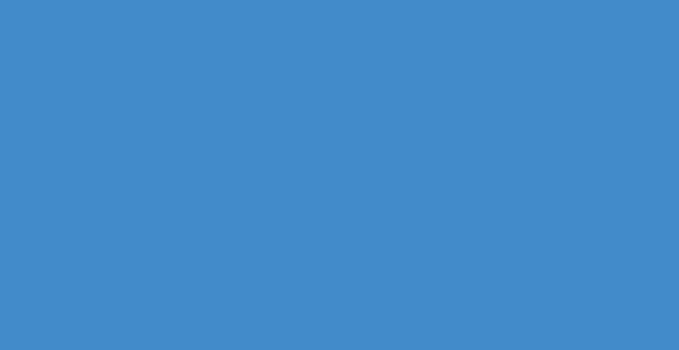
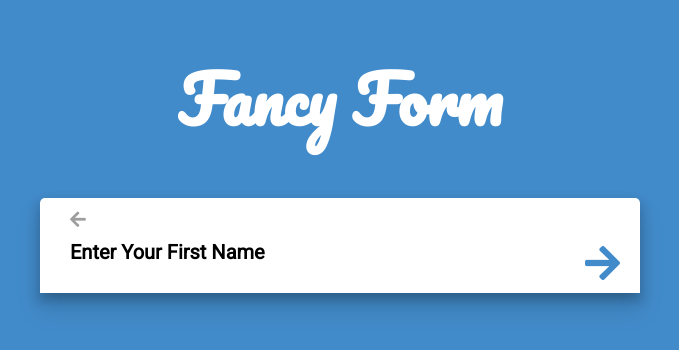
Before and after one commit to solomonsokoya/Sassy, a website: page index.html in a window 1280 px wide. Shown: the whole page, without its empty margins (300-979 px from the left). Drawn offline with Linux system fonts and the light colour scheme.

Commit message:
updates on form css

```diff
--- a/index.html
+++ b/index.html
@@ -7,6 +7,19 @@
     <link rel="stylesheet" href="https://use.fontawesome.com/releases/v5.2.0/css/all.css" integrity="sha384-hWVjflwFxL6sNzntih27bfxkr27PmbbK/iSvJ+a4+0owXq79v+lsFkW54bOGbiDQ" crossorigin="anonymous">
   </head>
   <body>
-
+    <div id="container">
+      <h1 class="logo">Fancy Form</h1>
+      <div id="form-box">
+        <i id="prev-btn" class="fas fa-arrow-left"></i>
+        <i id="next-btn" class="fas fa-arrow-right"></i>
+        <div id="input-group">
+          <input id="input-field" required>
+          <label id="input-label"> Enter Your First Name</label>
+          <div id="input-progress"></div>
+        </div>
+        <div id="progress-bar"></div>
+      </div>
+    </div>
+    <script src="js/main.js"></script>
   </body>
 </html>
--- a/scss/main.scss
+++ b/scss/main.scss
@@ -1,5 +1,110 @@
+@import url('https://fonts.googleapis.com/css?family=Pacifico|Roboto');
+
 $primary: #428bca;
+$secondary: lighten($primary, 30%);
+$light: #9e9e9e;
 
 body {
-  background: $primary
+  background: $primary;
+  font-family: 'Roboto', sans-serif;
+  margin: 0;
 }
+
+h1.logo{
+  color: #fff;
+  font-family: 'Pacifico', cursive;
+  font-size: 4em;
+}
+
+#container{
+  height: 100vh;
+  display: flex;
+  flex-direction: column;
+  justify-content: top;
+  align-items: center;
+}
+#form-box{
+  background: #ffff;
+  position: relative;
+  width: 600px;
+  border-top-left-radius: 5px;
+  border-top-right-radius: 5px;
+  box-shadow:  0 16px 24px 2px rgba(0, 0, 0, 0.1), 0 6px 10px 5px rgba(0, 0, 0, 0.1), 0 8px 10px -5px rgba(0, 0, 0, 0.2);
+  transition: transform 0.1s ease-in-out;
+}
+
+#form-box.close {
+  width: 0;
+  padding: 0;
+  overflow: hidden;
+  transition: 0.8s ease-in-out;
+  box-shadow: 0 16px 24px 2px rgba(0, 0, 0, 0);
+}
+
+#next-btn {
+  position: absolute;
+  right: 20px;
+  bottom: 10px;
+  font-size: 40px;
+  color: $primary;
+  float: right;
+  cursor: pointer;
+  z-index: 2;
+
+  &:hover {
+    color: $secondary;
+  }
+}
+
+#prev-btn {
+  position: absolute;
+  font-size: 18px;
+  left: 30px;
+  top: 12px;
+  z-index: 2;
+  color: $light;
+  float: right;
+  cursor: pointer;
+
+  &:hover {
+    color: $secondary;
+  }
+}
+
+#input-group {
+  position: relative;
+  padding: 30px 20px 20px 20px;
+  margin: 10px 60px 10px 10px;
+  opacity: 1;
+  transition: opacity 0.3s ease-in-out;
+
+  input {
+    position: relative;
+    width: 100%;
+    border: none;
+    font-size: 20px;
+    font-weight: bold;
+    outline: 0;
+    background: transparent;
+    box-shadow: none;
+  }
+
+  #input-label {
+    position: absolute;
+    pointer-events: none;
+    top: 32px;
+    left: 20px;
+    font-size: 20px;
+    font-weight: bold;
+    transition: 0.2s ease-in-out;
+  }
+
+  input:valid + #input-label {
+    top: 6px;
+    left: 42px;
+    margin-left: 0 !important;
+    font-size: 11px;
+    font-weight: normal;
+    color: $light;
+  }
+}
```
Also changed, not shown: css/main.css.
